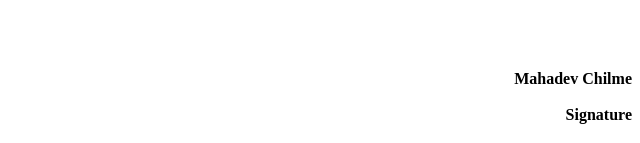
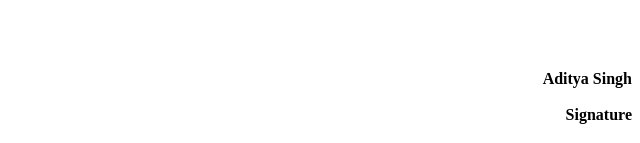
Before and after one commit to Aditya225511/website, a plain HTML site: page Resume.html in a window 1280 px wide. Shown: the part 917-1060 px from the top of the page, 640-1280 px from the left. Drawn offline with Linux system fonts and the light colour scheme.

Commit message:
Add files via upload

```diff
--- a/Resume.html
+++ b/Resume.html
@@ -59,7 +59,7 @@
         </ol>
         <br>
         <br>
-        <h4 align="right">Mahadev Chilme <br>
+        <h4 align="right">Aditya Singh<br>
             <br> Signature </h4>
 
 
```
